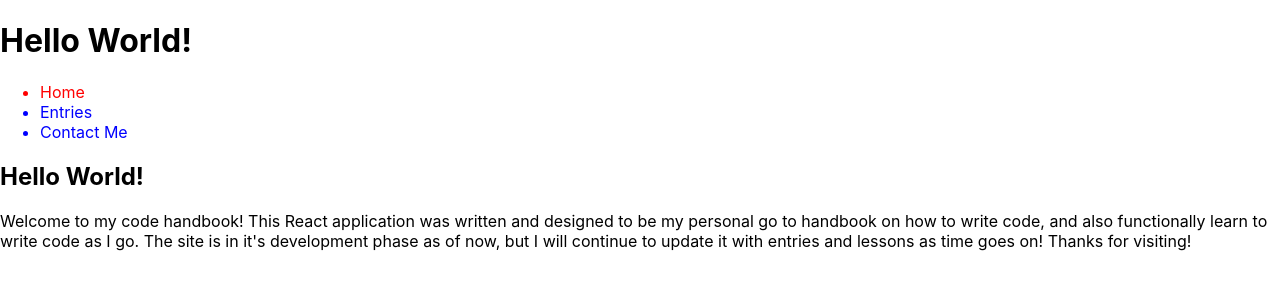
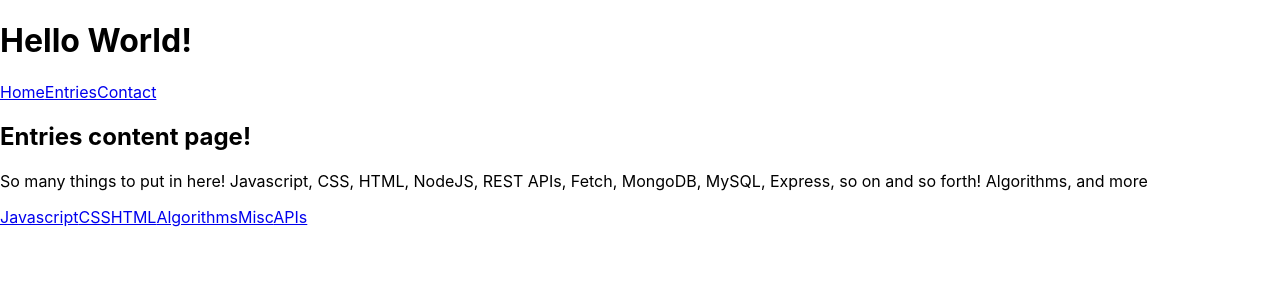
Before and after one commit to samvrny/code-journal, a React (Create React App) app: page /entries in a window 1280 px wide. Shown: the top 300 px of the page. Built offline with nearby package versions, Linux system fonts and the light colour scheme.

Commit message:
finished with the browswer router setup. Entirely changed the navigation system to rely on browserrouter

```diff
--- a/src/App.js
+++ b/src/App.js
@@ -11,26 +11,17 @@ function App() {
 
   return (
     <div>
-      <Header
-        selectedPage={selectedPage}
-        setSelectedPage={setSelectedPage}
-      ></Header>
-      <main>
-        {selectedPage === 'Home' ? (
-          <Home></Home>
-        ) : selectedPage === 'Entries' ? (
-          <Entries></Entries>
-        ) : (
-          <Contact></Contact>
-        )}
-        <BrowserRouter>
+      <BrowserRouter>
+        <Header></Header>
+        <main>
           <Routes>
-            {/* This is where the pages routes will go. Each will have it's own route that looks something like this: */}
-            {/* <Route path="/contact" element={<Contact />} /> */}
-            {/* These will all be tied in with 'Link' Elements in not only the entries, but specific pages */}
+            <Route path='/' element={<Home />} />
+            <Route path='/entries' element={<Entries />} />
+            <Route path='/contact' element={<Contact />} />
+            {/* <Route path='/' element={< />} /> */}
           </Routes>
-        </BrowserRouter>
-      </main>
+        </main>
+      </BrowserRouter>
     </div>
   );
 }
--- a/src/components/Entries/index.js
+++ b/src/components/Entries/index.js
@@ -1,4 +1,5 @@
 import React from "react";
+import { Link } from "react-router-dom";
 import Contact from "../Contact";
 import Home from "../Home";
 
@@ -10,9 +11,14 @@ function Entries() {
                 REST APIs, Fetch, MongoDB, MySQL, Express, so on and so forth!
                 Algorithms, and more
             </p>
-            <div>
-
-            </div>
+            <section>
+                <Link to='/javascript'>Javascript</Link>
+                <Link to='/css'>CSS</Link>
+                <Link to='/html'>HTML</Link>
+                <Link to='/algorithms'>Algorithms</Link>
+                <Link to='/misc'>Misc</Link>
+                <Link to='/apis'>APIs</Link>
+            </section>
         </section>
     )
 }
--- a/src/components/Header/index.js
+++ b/src/components/Header/index.js
@@ -1,42 +1,17 @@
 import React, { useState } from "react";
+import { Link } from 'react-router-dom';
 
 function Header(props) {
-
-    const [navItems] = useState([
-        {
-            name: 'Home'
-        },
-        {
-            name: 'Entries'
-        },
-        {
-            name: 'Contact Me'
-        }
-    ]);
-
-    const {
-        selectedPage,
-        setSelectedPage
-    } = props
-
-    const [currentNavItem, setCurrentNavItem] = useState(navItems[0])
 
     return (
         <header>
             <h1>Hello World!</h1>
             <nav>
-                <ul className='pointer'>
-                    {navItems.map((category) => (
-                        <li className={`${currentNavItem.name === category.name && 'active'}`} key={category.name}>
-                            <span onClick={() => {
-                                setCurrentNavItem(category)
-                                setSelectedPage(category.name)
-                            }}>
-                                {category.name}
-                            </span>
-                        </li>
-                    ))}
-                </ul>
+                <div>
+                    <Link to='/'>Home</Link>
+                    <Link to='/entries'>Entries</Link>
+                    <Link to='/contact'>Contact</Link>
+                </div>
             </nav>
         </header>
     )
--- a/src/index.css
+++ b/src/index.css
@@ -27,3 +27,12 @@ code {
 .active {
   color: red;
 }
+
+.link-test {
+  color: blue;
+}
+
+.link-test:hover {
+  color: red;
+  cursor: pointer;
+}
```
Also changed, not shown: src/secrets/random-notes.txt.
